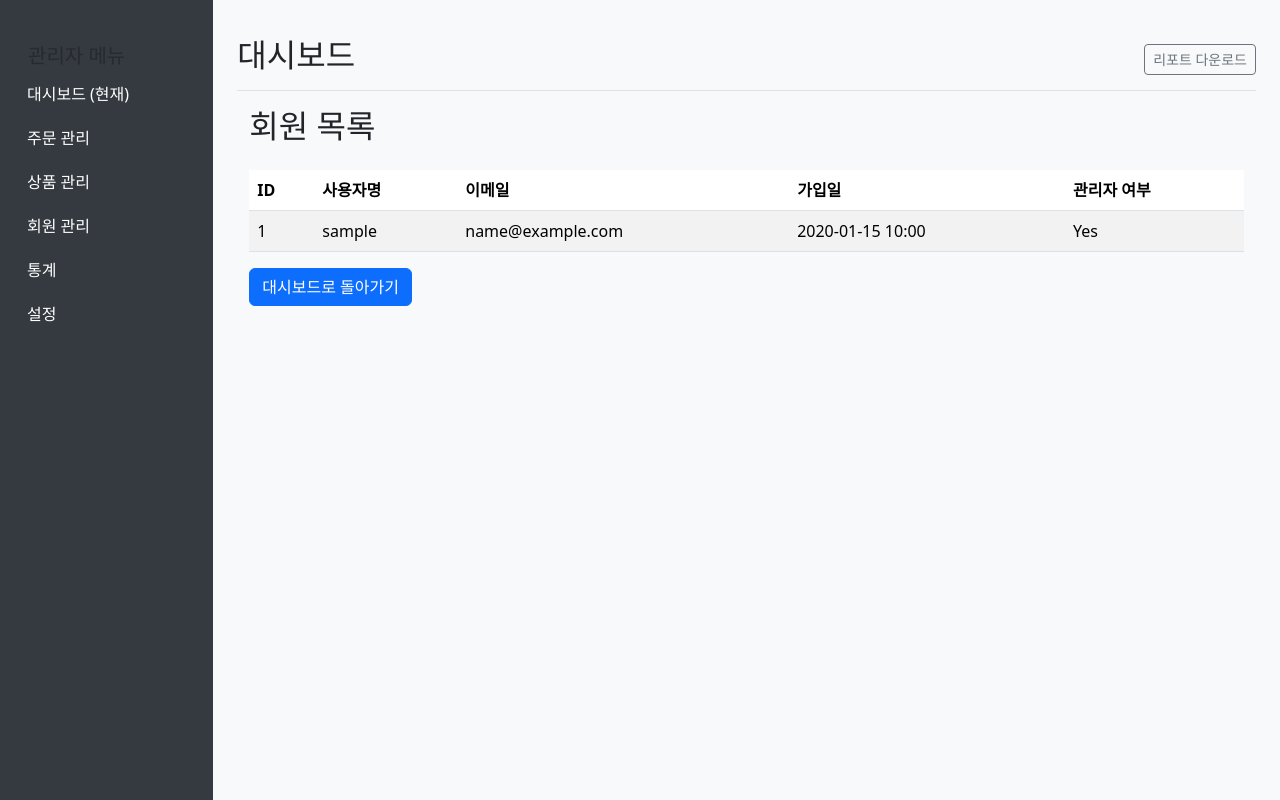
After one commit to drkdhong/service-frame-1, a Flask app: page /superx/members in a window 1280 px wide. The commit adds this page. Run offline with Flask 3, Linux system fonts and the light colour scheme; a user stored in the database is signed in; tables that the repository leaves empty hold one stand-in row (values such as "Sample post"); parts of the project's set-up code (start-up, migrations or seed data) failed here and were passed over.

Commit message:
new member added

```diff
--- /dev/null
+++ b/apps/superx/templates/superx/members_list.html
@@ -0,0 +1,137 @@
+<!DOCTYPE html>
+<html lang="ko">
+<head>
+    <meta charset="UTF-8">
+    <meta name="viewport" content="width=device-width, initial-scale=1.0">
+    <title>관리자 대시보드</title>
+    <link href="https://cdn.jsdelivr.net/npm/bootstrap@5.3.3/dist/css/bootstrap.min.css" rel="stylesheet" integrity="sha384-QWTKZyjpPEjISv5WaRU9OFeRpok6YctnYmDr5pNlyT2bRjXh0JMhjY6hW+ALEwIH" crossorigin="anonymous">
+    <script src="https://cdn.jsdelivr.net/npm/chart.js"></script>
+    <style>
+        body {
+            background-color: #f8f9fa; /* 배경색을 밝은 회색으로 설정 */
+        }
+        .sidebar {
+            height: 100vh; /* 사이드바 높이를 화면 전체 높이로 설정 */
+            background-color: #343a40; /* 사이드바 배경색을 어두운 회색으로 설정 */
+            color: white; /* 사이드바 글자색을 흰색으로 설정 */
+            padding-top: 20px; /* 사이드바 상단 여백 */
+        }
+        .sidebar a {
+            color: white; /* 사이드바 링크 글자색을 흰색으로 설정 */
+            text-decoration: none; /* 밑줄 제거 */
+            padding: 10px 15px; /* 링크 내부 여백 */
+            display: block; /* 링크를 블록 요소로 만들어 클릭 영역 확장 */
+        }
+        .sidebar a:hover {
+            background-color: #495057; /* 마우스 오버 시 배경색 변경 */
+        }
+        .content {
+            padding: 20px; /* 메인 콘텐츠 영역 내부 여백 */
+        }
+        .card {
+            margin-bottom: 20px; /* 카드 아래 여백 */
+            border: none; /* 카드 테두리 없애기 */
+            box-shadow: 0 0.5rem 1rem rgba(0,0,0,.05); /* 카드에 부드러운 그림자 추가 */
+        }
+        /* Chart container styling for consistent width */
+        .chart-container {
+            position: relative;
+            margin: auto;
+            min-width: 500px; /* Adjust this value as needed */
+        }
+    </style>
+</head>
+<body>
+    <div class="container-fluid">
+        <div class="row">
+            <nav class="col-md-2 d-none d-md-block sidebar">
+                <div class="sidebar-sticky">
+                    <h5 class="sidebar-heading d-flex justify-content-between align-items-center px-3 mt-4 mb-1 text-muted">
+                        <span>관리자 메뉴</span>
+                    </h5>
+                    <ul class="nav flex-column">
+                        <li class="nav-item">
+                            <a class="nav-link active" href="/superx">
+                                <span data-feather="home"></span>
+                                대시보드 <span class="sr-only">(현재)</span>
+                            </a>
+                        </li>
+                        <li class="nav-item">
+                            <a class="nav-link" href="#">
+                                <span data-feather="file"></span>
+                                주문 관리
+                            </a>
+                        </li>
+                        <li class="nav-item">
+                            <a class="nav-link" href="#">
+                                <span data-feather="shopping-cart"></span>
+                                상품 관리
+                            </a>
+                        </li>
+                        <li class="nav-item">
+                            <a class="nav-link" href="#">
+                                <span data-feather="users"></span>
+                                회원 관리
+                            </a>
+                        </li>
+                        <li class="nav-item">
+                            <a class="nav-link" href="#">
+                                <span data-feather="bar-chart-2"></span>
+                                통계
+                            </a>
+                        </li>
+                        <li class="nav-item">
+                            <a class="nav-link" href="#">
+                                <span data-feather="layers"></span>
+                                설정
+                            </a>
+                        </li>
+                    </ul>
+                </div>
+            </nav>
+
+            <main role="main" class="col-md-9 ml-sm-auto col-lg-10 px-4 content">
+                <div class="d-flex justify-content-between flex-wrap flex-md-nowrap align-items-center pt-3 pb-2 mb-3 border-bottom">
+                    <h1 class="h2">대시보드</h1>
+                    <div class="btn-toolbar mb-2 mb-md-0">
+                        <button type="button" class="btn btn-sm btn-outline-secondary">
+                            <span data-feather="calendar"></span>
+                            리포트 다운로드
+                        </button>
+                    </div>
+                </div>
+                <div class="container">
+                    <h2 class="mb-4">회원 목록</h2>
+                        <table class="table table-striped">
+                        <thead>
+                            <tr>
+                                <th>ID</th>
+                                <th>사용자명</th>
+                                <th>이메일</th>
+                                <th>가입일</th>
+                                <th>관리자 여부</th>
+                            </tr>
+                        </thead>
+                        <tbody>
+                            {% for user in users %}
+                            <tr>
+                                <td>{{ user.id }}</td>
+                                <td>{{ user.username }}</td>
+                                <td>{{ user.email }}</td>
+                                <td>{{ user.created_at.strftime('%Y-%m-%d %H:%M') }}</td>
+                                <td>{{ 'Yes' if user.is_admin else 'No' }}</td>
+                            </tr>
+                            {% else %}
+                            <tr>
+                                <td colspan="5">등록된 회원이 없습니다.</td>
+                            </tr>
+                            {% endfor %}
+                        </tbody>
+                    </table>
+                    <a href="/superx" class="btn btn-primary">대시보드로 돌아가기</a>
+                </div>
+            </main>
+        </div>
+    </div>
+</body>
+</html>
--- a/apps/superx/views.py
+++ b/apps/superx/views.py
@@ -149,7 +149,6 @@ def get_chart_data():
     # jsonify는 파이썬 딕셔너리를 웹에서 이해할 수 있는 JSON 형식으로 바꿔줘요.
     return jsonify(data)
 
-
 @superx.route('/api/get_roc_data') # ROC 데이터를 요청하면 이 함수가 실행돼요
 def roc_data():
     # 1. 데이터 준비
@@ -185,6 +184,26 @@ def roc_data():
     }
     return jsonify(roc_data)
 
+@superx.route('/api/get_new_members_count')
+@superx_required
+def get_new_members_count():
+    today=datetime.now().date()  # 오늘 날짜를 가져와요
+    # 오늘 날짜에 가입한 사용자 수를 계산해요
+    #new_members_count = db.session.query(func.count(User.id)).filter(func.date(User.created_at) == today).scalar()
+    new_members_count = db.session.query(User).filter(db.func.date(User.created_at) == today).count()
+    print(f"오늘 가입한 사용자 수: {new_members_count}")
+    # 결과를 JSON 형식으로 반환해요
+    return jsonify({'count': new_members_count})
+
+@superx.route('/members')
+@superx_required
+def members_list():
+    # 모든 사용자 정보를 가져와요
+    users = db.session.query(User).order_by(User.created_at.desc()).all()
+    # 결과를 html에 반환
+    #return render_template('superx/members_list.html', users=users)
+    return render_template('superx/members_list.html', users=users)
+
 """
 @superx.route('/api/chart-data')
 def get_chart_data():
```
Also changed, not shown: apps/superx/templates/superx/dashboard1.html (+15 -4 lines), apps/superx/templates/superx/template.html (added, +111 -0 lines).
